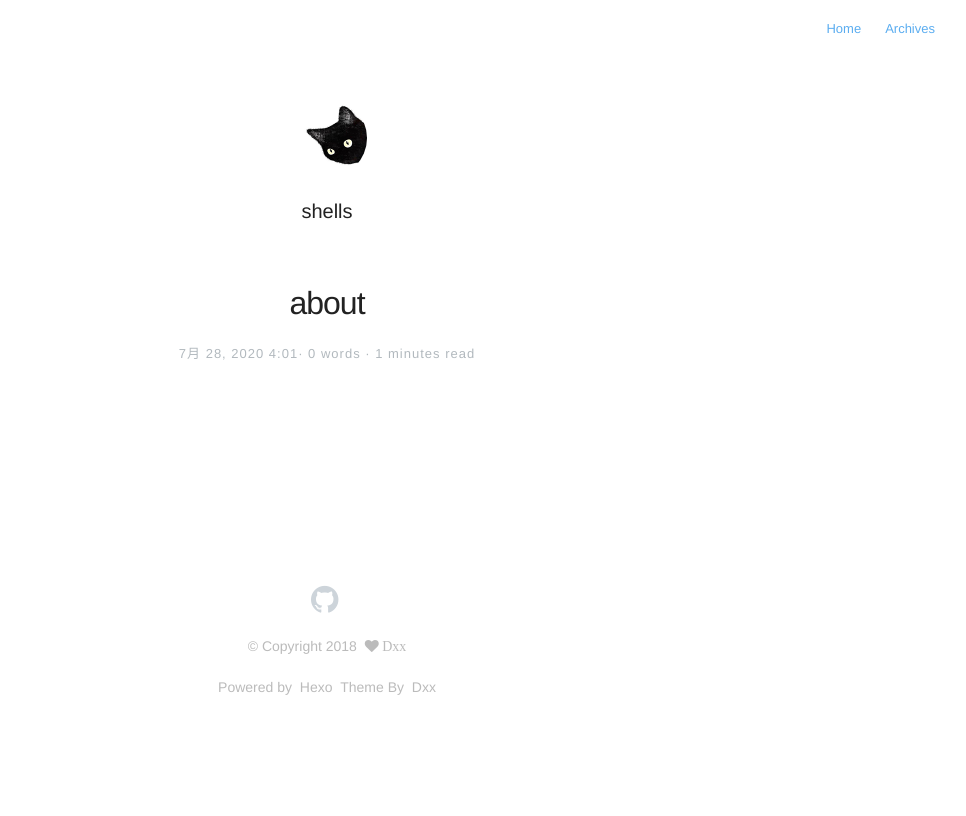
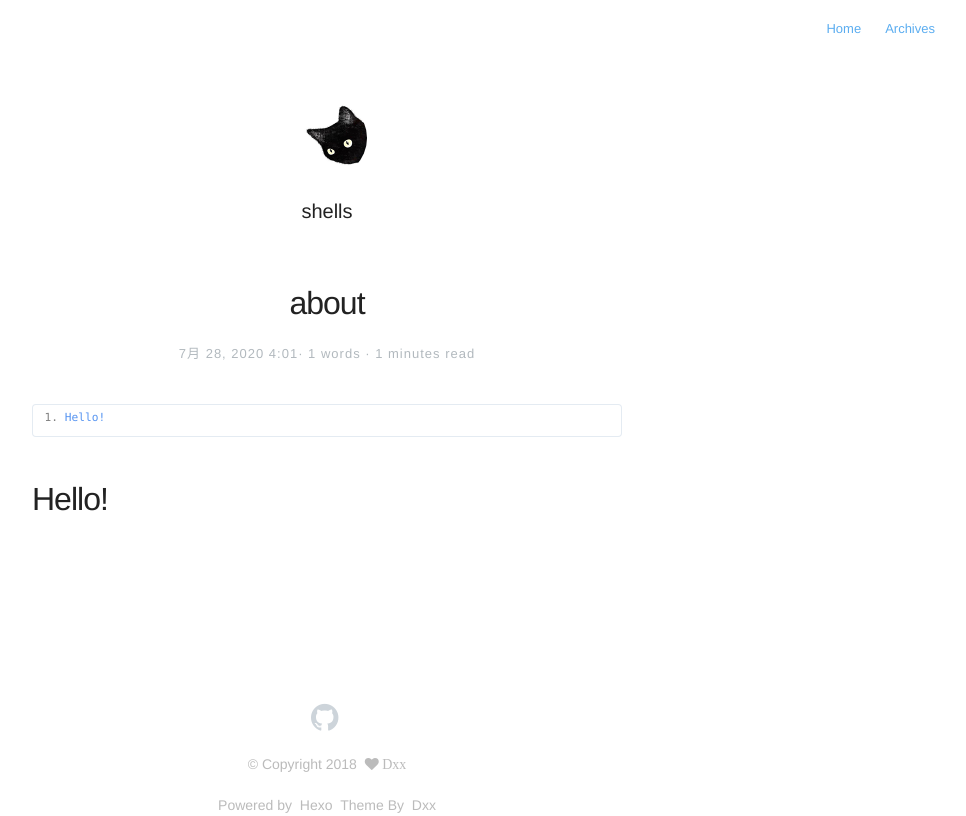
Before and after one commit to ShellNotFound/ShellNotFound.github.io, a plain HTML site: page about/index.html in a window 1280 px wide. Shown: the whole page, without its empty margins (313-1279 px from the left). Drawn offline with nearby package versions, Linux system fonts and the light colour scheme.

Commit message:
Site updated: 2020-07-29 10:06:31

```diff
--- a/about/index.html
+++ b/about/index.html
@@ -1,4 +1,4 @@
 <!DOCTYPE html><html lang="zh-CN"><head><meta charset="UTF-8"><meta http-equiv="X-UA-Compatible" content="IE=edge,chrome=1"><meta name="viewport" content="width=device-width, initial-scale=1"><title>about</title><link rel="shortcut icon" href="/images/avatar.png"><link rel="stylesheet" href="/css/style.min.css"><link rel="stylesheet" href="/css/font-awesome.min.css"><link rel="stylesheet" href="//cdn.bootcss.com/highlight.js/9.2.0/styles/github.min.css"><script src="//cdn.bootcss.com/highlight.js/9.2.0/highlight.min.js"></script><meta name="generator" content="Hexo 4.2.1"></head><body><nav class="main-nav"><a href="/">Home</a><a href="/archives">Archives</a></nav><div class="profile"><section id="wrapper"><header id="header"><a href="/about"><img class="2x" id="avatar" src="/images/avatar.png"></a><h1>shells</h1><h2></h2></header></section></div><section class="post" id="wrapper"><article><header><h1>about</h1><h2 class="headline">7月 28, 2020 4:01·
-0 words
+1 words
 ·
-1 minutes read<span class="tags"></span></h2></header><section id="post-body"></section><nav id="post-nav"><span class="prev"></span><span class="next"></span></nav></article></section><footer id="footer"><div id="social"><a class="symbol" href="https://github.com/fuzhouxxdong" target="_blank" rel="noopener"><i class="fa fa-github"></i></a></div><p class="small">© Copyright 2018 &nbsp;<i class="fa fa-heart" aria-hidden="true">&nbsp;Dxx</i></p><p class="small">Powered by &nbsp;<a href="https://hexo.io/" target="_blank" rel="noopener">Hexo &nbsp;</a>Theme By &nbsp;<a href="https://github.com/fuzhouxxdong/hexo-theme-dxx" target="_blank" rel="noopener">Dxx</a></p></footer><script>hljs.initHighlightingOnLoad();</script></body></html>
+1 minutes read<span class="tags"></span></h2></header><div id="toc"><ol class="toc"><li class="toc-item toc-level-1"><a class="toc-link" href="#Hello"><span class="toc-text">Hello!</span></a></li></ol></div><section id="post-body"><h1 id="Hello"><a href="#Hello" class="headerlink" title="Hello!"></a>Hello!</h1></section><nav id="post-nav"><span class="prev"></span><span class="next"></span></nav></article></section><footer id="footer"><div id="social"><a class="symbol" href="https://github.com/fuzhouxxdong" target="_blank" rel="noopener"><i class="fa fa-github"></i></a></div><p class="small">© Copyright 2018 &nbsp;<i class="fa fa-heart" aria-hidden="true">&nbsp;Dxx</i></p><p class="small">Powered by &nbsp;<a href="https://hexo.io/" target="_blank" rel="noopener">Hexo &nbsp;</a>Theme By &nbsp;<a href="https://github.com/fuzhouxxdong/hexo-theme-dxx" target="_blank" rel="noopener">Dxx</a></p></footer><script>hljs.initHighlightingOnLoad();</script></body></html>
```
